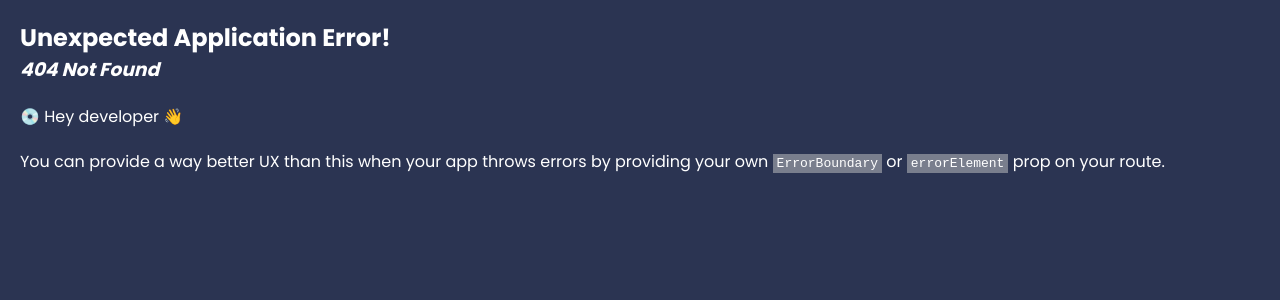
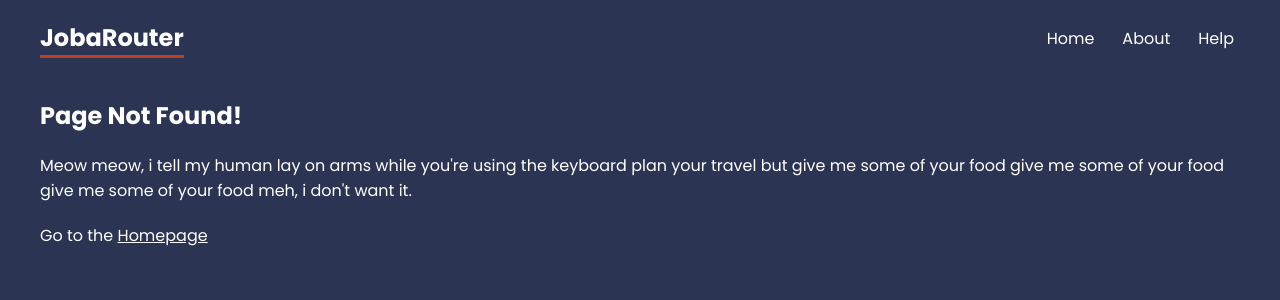
Before and after one commit to xDamneDx/ninja-react-jobarouter, a React (Vite) app: page /careers in a window 1280 px wide. Before the commit this address had no page. Shown: the top 300 px of the page. Built offline with nearby package versions, Linux system fonts and the light colour scheme.

Commit message:
add 404 page & routes

```diff
--- a/src/App.jsx
+++ b/src/App.jsx
@@ -14,6 +14,7 @@ import Contact from "./pages/help/Contact";
 // Layouts:
 import RootLayout from "./layouts/RootLayout";
 import HelpLayout from "./layouts/HelpLayout";
+import NotFound from "./pages/NotFound";
 
 const router = createBrowserRouter(
   createRoutesFromElements(
@@ -24,6 +25,7 @@ const router = createBrowserRouter(
         <Route path="faq" element={<Faq />} />
         <Route path="contact" element={<Contact />} />
       </Route>
+      <Route path="*" element={<NotFound />} />
     </Route>
   )
 );
--- /dev/null
+++ b/src/pages/NotFound.jsx
@@ -0,0 +1,17 @@
+import { Link } from "react-router-dom";
+
+export default function NotFound() {
+  return (
+    <div>
+      <h2>Page Not Found!</h2>
+      <p>
+        Meow meow, i tell my human lay on arms while you're using the keyboard
+        plan your travel but give me some of your food give me some of your food
+        give me some of your food meh, i don't want it.
+      </p>
+      <p>
+        Go to the <Link to="/">Homepage</Link>
+      </p>
+    </div>
+  );
+}
```
